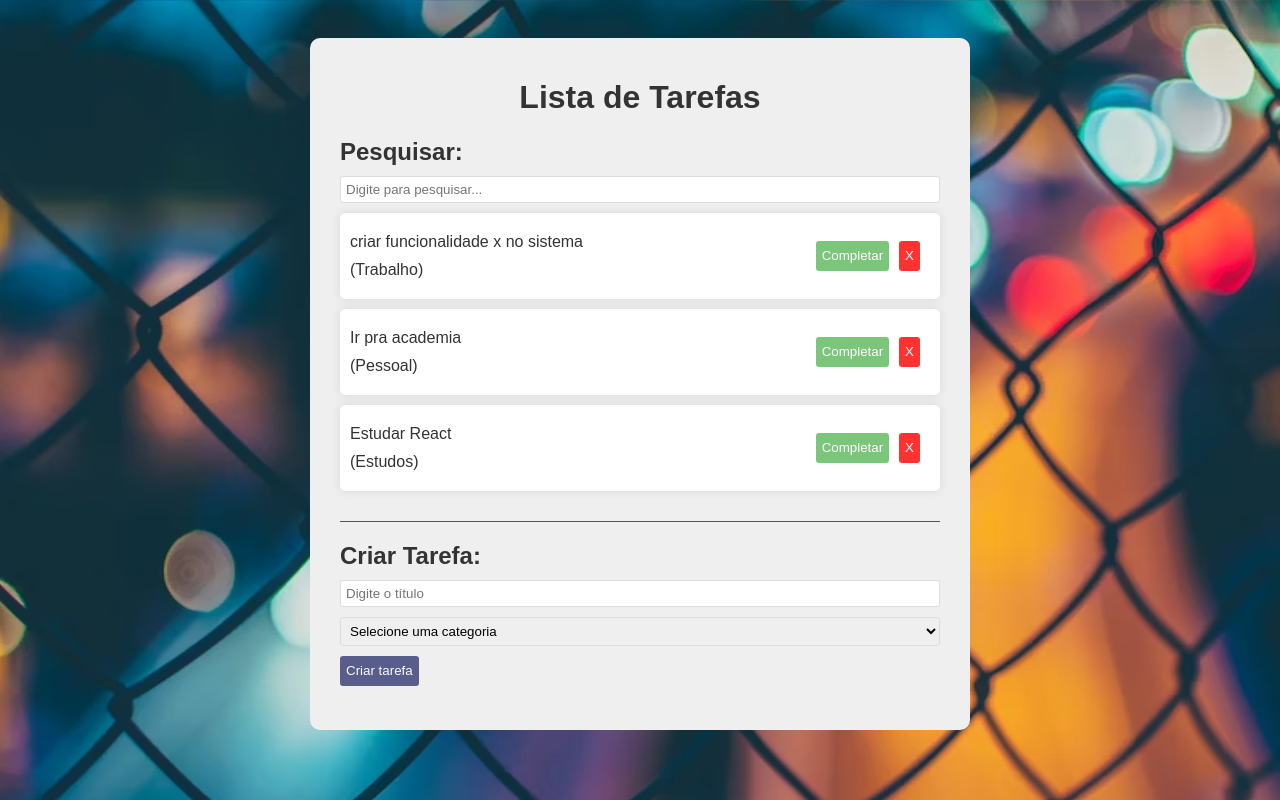
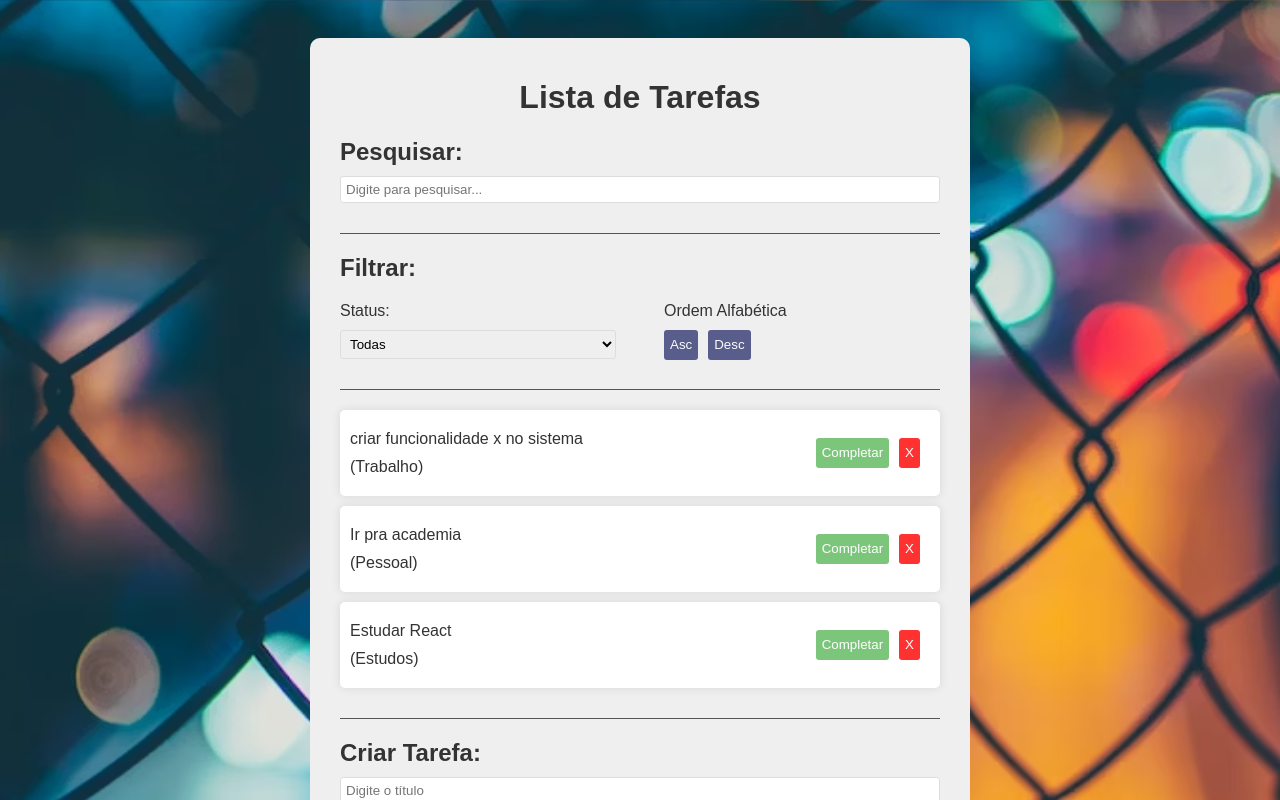
Before and after one commit to pontesneto2/todo-react, a React (Vite) app in the folder todo/: page / in a window 1280 px wide. Shown: the top 800 px of the page. Built offline with nearby package versions, Linux system fonts and the light colour scheme.

Commit message:
styled css filter

```diff
--- a/todo/src/App.css
+++ b/todo/src/App.css
@@ -71,3 +71,16 @@ input, select{
 .remove{
     background-color: #ff0000;
 }
+.filter, .search{
+    border-bottom: 1px solid #555;
+    margin-bottom: 20px;
+    padding-bottom: 20px;
+}
+.filter-options{
+    display: flex;
+    justify-content: space-between;
+    gap: 3rem;
+}
+.filter-options div{
+    flex: 1 1 0;
+}
--- a/todo/src/App.jsx
+++ b/todo/src/App.jsx
@@ -4,6 +4,7 @@ import './App.css';
 import Todo from './components/Todo';
 import TodoForm from './components/TodoForm'
 import Search from './components/Search';
+import Filter from './components/Filter';
 
 function App() {
   const [todos, setTodos] = useState([
@@ -60,6 +61,7 @@ function App() {
     <div className="app">
     <h1>Lista de Tarefas</h1>
     <Search search={search} setSearch={setSearch}/>
+    <Filter/>
     <div className="todo-list">
       {todos.filter((todo) => todo.text.toLowerCase().includes(search.toLowerCase())).map((todo) => (
         <Todo key={todo.id} todo={todo} removeTodo={removeTodo} completeTodo={completeTodo} />
@@ -69,4 +71,4 @@ function App() {
   </div>
 )};
 
-export default App
+export default App;
```
